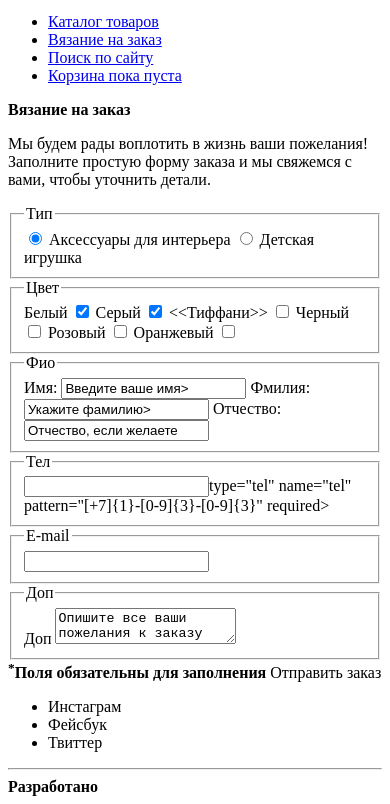
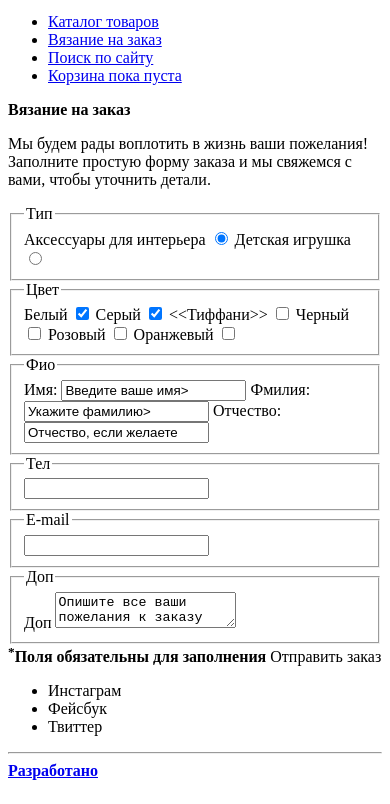
Before and after one commit to valerikalinina/219134-mishka, a website: page form.html in a window 390 px wide. Shown: the part 50-854 px from the top of the page. Drawn offline with Linux system fonts and the light colour scheme.

Commit message:
Исправила ошибку и валидацию

```diff
--- a/form.html
+++ b/form.html
@@ -9,7 +9,7 @@
 <body>
   <header class='page-header'>
     <div class='page-header__logo'>
-      <img src='img/logo.sv' width='66px' height='36px' alt='Mishka' />
+      <img src='img/logo.sv' width='66' height='36' alt='Mishka' />
     </div>
     <nav class='main-nav page-header__nav main-nav--closed main-nav-nojs'>
       <button class='main-nav__toggle' type='button'>Открыть меню</button>
@@ -21,57 +21,72 @@
           <li class='main-nav__item'><a class='main-nav__user-login' href='#' title='Войти'>Корзина пока пуста</a></li>
         </ul>
       </div>
-      <b class='page-header__title'>Вязание на заказ</b>
+      <section class="header-promo">
+        <b class='page-header__title'>Вязание на заказ</b>
+      </section>
     </nav>
   </header>
-  <main class='cnt'>
-    <section class='order'>
+  <main class='page-content'>
+    <section class='page-content__order'>
       <p class='order__text'>Мы будем рады воплотить в жизнь ваши пожелания! Заполните простую форму заказа и мы свяжемся с вами, чтобы уточнить детали.</p>
       <form class='form' action='https://echo.htmlacadevy.ru' method='get'>
         <fieldset class='form__fieldset form'>
           <legend class='form-name'>Тип</legend>
-          <input class='form__rd' type='radio' id='accessories' name='goods' value='Аксессуары' checked>
-          <label class='form__rd-name' for='accessories'>Аксессуары для интерьера</label>
-          <input class='form__rd' type='radio' id='toy' name='goods' value='Игрушки'>
-          <label class='form__rd-name' for='toy'>Детская игрушка</label>
+          <label class='form__rd-name'>Аксессуары для интерьера
+          <input class='form__rd' type='radio' name='goods' value='Аксессуары' checked>
+          </label>
+          <label class='form__rd-name'>Детская игрушка
+          <input class='form__rd' type='radio' name='goods' value='Игрушки'>
+          </label>
         </fieldset>
         <fieldset class='form__color form'>
           <legend class='form-name'>Цвет</legend>
-          <label class='form__chk-name' for='Белый'>Белый</label>
-          <input class='form__chk' type='checkbox' name='color' id='white' value='Белый' checked>
-          <label class='form__chk-name' for='gray'>Серый</label>
-          <input class='form__chk' type='checkbox' name='color' id='gray' value='Серый' checked>
-          <label class='form__chk-name' for='tiffany'>&lt;&lt;Тиффани&gt;&gt;</label>
-          <input class='form__chk' type='checkbox' name='color' id='tiffany' value='Тиффани'>
-          <label class='form__chk-name' for='black'>Черный</label>
-          <input class='form__chk' type='checkbox' name='color' id='black' value='Черный'>
-          <label class='form__chk-name' for='pink'>Розовый</label>
-          <input class='form__chk' type='checkbox' name='color' id='pink' value='Розовый'>
-          <label class='form__chk-name' for='orange'>Оранжевый</label>
-          <input class='form__chk' type='checkbox' name='color' id='orange' value='Оранжевый'>
+          <label class='form__chk-name'>Белый
+          <input class='form__chk' type='checkbox' name='color' value='Белый' checked>
+          </label>
+          <label class='form__chk-name'>Серый
+          <input class='form__chk' type='checkbox' name='color' value='Серый' checked>
+          </label>
+          <label class='form__chk-name'>&lt;&lt;Тиффани&gt;&gt;
+          <input class='form__chk' type='checkbox' name='color' value='Тиффани'>
+          </label>
+          <label class='form__chk-name'>Черный
+          <input class='form__chk' type='checkbox' name='color' value='Черный'>
+          </label>
+          <label class='form__chk-name'>Розовый
+          <input class='form__chk' type='checkbox' name='color' value='Розовый'>
+          </label>
+          <label class='form__chk-name'>Оранжевый
+          <input class='form__chk' type='checkbox' name='color' value='Оранжевый'>
+          </label>
         </fieldset>
         <fieldset class='form__name'>
           <legend class='form-name'>Фио</legend>
-          <label class='form-name__description' for='name'>Имя:</label>
-          <input class='form-name__name' type='text' id='name' name='name' value='Введите ваше имя>' required>
-          <label class='form-name__description' for='surname'>Фмилия:</label>
-          <input class='form-name__name' type='text' id='surname' name='surname' value='Укажите фамилию>' required>
-          <label class='form-name__description' for="last-name">Отчество:</label>
-          <input class='form-name__name' type='text' id='last-name' name="name" value='Отчество, если желаете'>
+          <label class='form-name__description'>Имя:
+          <input class='form-name__name' type='text' name='name' value='Введите ваше имя>' required>
+          </label>
+          <label class='form-name__description'>Фмилия:
+          <input class='form-name__name' type='text' name='surname' value='Укажите фамилию>' required>
+          </label>
+          <label class='form-name__description'>Отчество:
+          <input class='form-name__name' type='text' name="name" value='Отчество, если желаете'>
+          </label>
         </fieldset>
         <fieldset class='form__tel'>
           <legend class='form-name'>Тел</legend>
-          <label class='form-tel-description' for="tel"></label>
-          <input class='form-tel__tel'>type="tel" name="tel" pattern="[+7]{1}-[0-9]{3}-[0-9]{3}" required>
+          <label class='form-tel-description'>
+          <input class='form-tel__tel' type="tel" name="tel" pattern="[+7]{1}-[0-9]{3}-[0-9]{3}" required>
+          </label>
         </fieldset>
         <fieldset class='form__email'>
           <legend class='form-name'>E-mail</legend>
-          <label class='form-email-describtion' for="email"></label>
+          <label class='form-email-describtion'>
           <input class='form-email__email' type="email" name='Ваш Email' required>
+          </label>
         </fieldset>
         <fieldset class='form__text form'>
           <legend class='form-name'>Доп</legend>
-          <label class='form-text' class='form-text'for="comment-field">Доп</label>
+          <label class='form-text' for="comment-field">Доп</label>
           <textarea class='form-text__text' name="comment" id="comment-field">Опишите все ваши пожелания к заказу</textarea>
         </fieldset>
         <b class='form__rule'><sup>*</sup>Поля обязательны для заполнения</b>
@@ -88,7 +103,7 @@
       </ul>
     </div>
     <hr />
-    <b class='social__developer'><a href-'#'>Разработано</a></b>
+    <b class='social__developer'><a href='#'>Разработано</a></b>
   </footer>
 </body>
 
```
Also changed, not shown: catalog.html (+16 -8 lines), index.html (+14 -9 lines).
